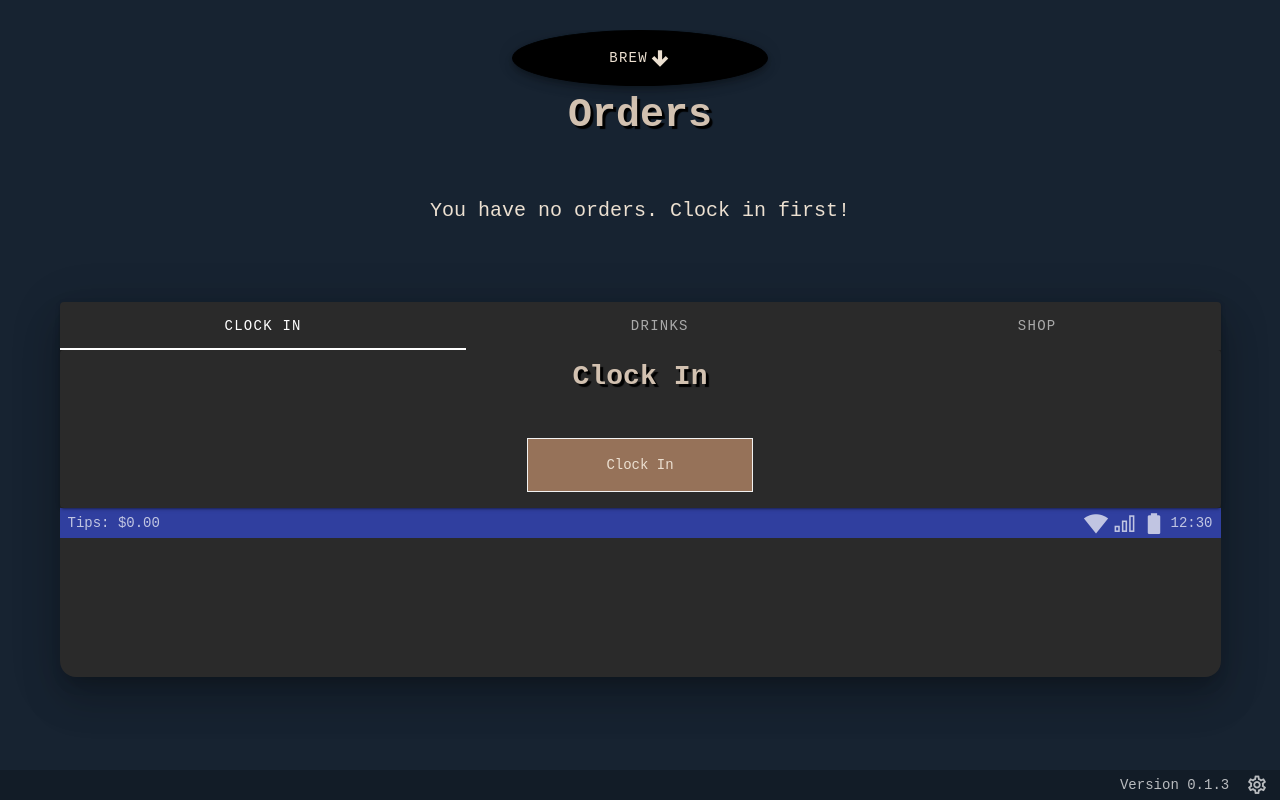
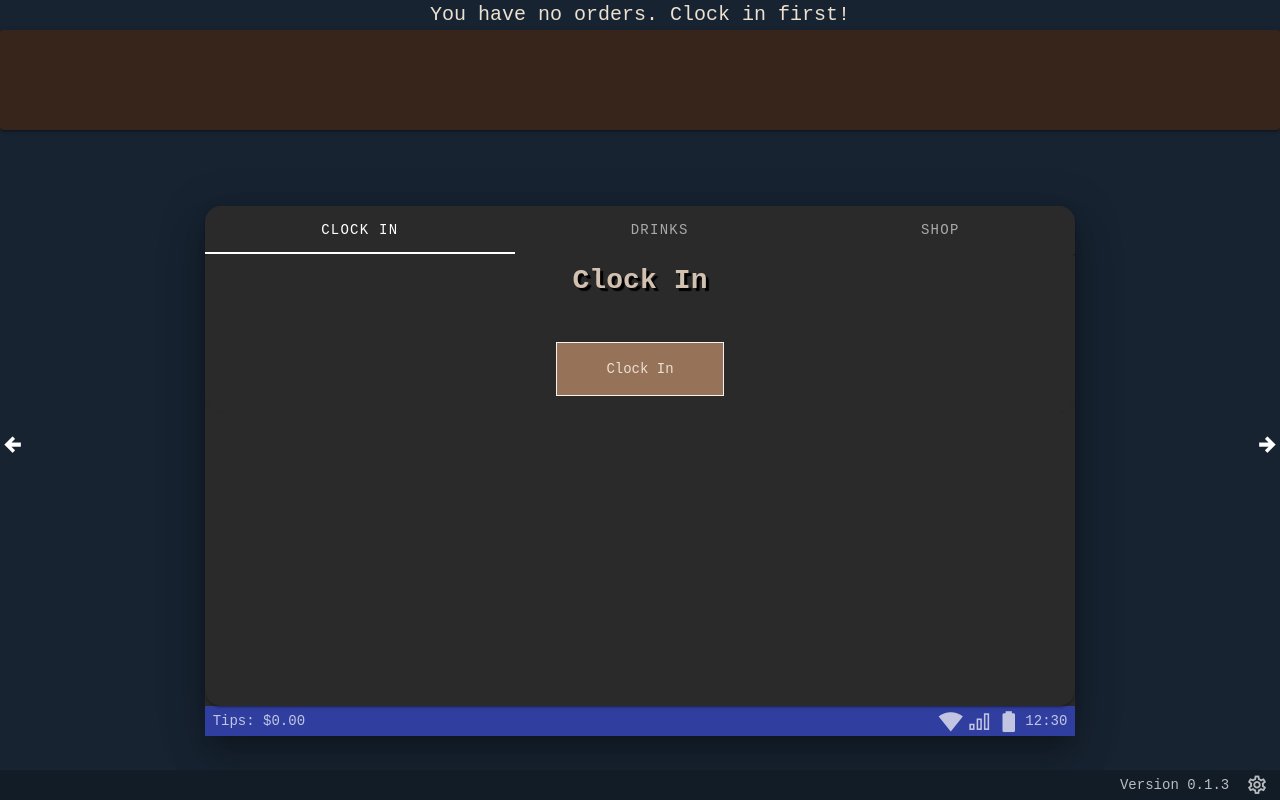
Before and after one commit to mattrenfer/Barista-Simulator, a Vue app: page /#/orders in a window 1280 px wide. Built offline with nearby package versions, Linux system fonts and the light colour scheme.

Commit message:
Left & Right Navs | Screen System Bar | Screen Styles

```diff
--- a/src/App.vue
+++ b/src/App.vue
@@ -138,10 +138,6 @@ export default {
 .v-app-bar {
   background-color: #37251b !important;
   height: auto !important;
-}
-
-.v-main {
-  margin-top: 30px;
 }
 
 .v-system-bar {
--- a/src/views/Brew.vue
+++ b/src/views/Brew.vue
@@ -1,21 +1,18 @@
 <template>
 <v-app>
-  <div class="text-center">
-    <router-link to="/orders">
-      <v-btn
-        fab
-        dark
-        color="black"
-      >Orders<br />
-        <v-icon class="nav-arrow" dark>
-          mdi-arrow-up-thick
-        </v-icon>
-
-      </v-btn>
-    </router-link>
-  </div>
+  <div class="nav-button-left">
+      <router-link to="/orders">
+          <span class="nav-button-text">Orders</span><br />
+          <v-icon class="nav-arrow" dark> mdi-arrow-left-thick </v-icon>
+      </router-link>
+    </div>
+    <div class="nav-button-right">
+      <router-link to="/brew">
+          <span class="nav-button-text">Orders</span><br />
+          <v-icon class="nav-arrow" dark> mdi-arrow-right-thick </v-icon>
+      </router-link>
+    </div>
   <div class="brew">
-    <h1 class="viewTitle">Brew</h1>
     <h2>
       Cups available: {{ cups }}<br />
     </h2>
@@ -62,8 +59,11 @@ export default {
 
 <style scoped>
 
-#brew {
+#app {
   background-image: url(../assets/imgs/beans-after-1.png) !important;
+  background-size: auto;
+  background-repeat: repeat-y;
+  background-position-x: right;
 }
 
 #main {
@@ -77,4 +77,28 @@ export default {
 }
 
 
+/* Left & Right Nav Buttons */
+
+.v-icon.v-icon.nav-arrow {
+  font-size: 25px !important;
+}
+
+.nav-button-left, .nav-button-right {
+  position: absolute;
+  top: 50%;
+}
+
+.nav-button-right {
+  right: 0;
+}
+
+.nav-button-text {
+  display: none;
+}
+
+.nav-button-text:hover {
+  display:inline;
+}
+
+
 </style>
--- a/src/views/Orders.vue
+++ b/src/views/Orders.vue
@@ -1,18 +1,18 @@
 <template>
   <v-app>
-    <div class="text-center">
+    <div class="nav-button-left">
       <router-link to="/brew">
-        <v-btn fab dark color="black"
-          >Brew<br />
-          <v-icon class="nav-arrow" dark> mdi-arrow-down-thick </v-icon>
-        </v-btn>
+          <span class="nav-button-text">Brew</span><br />
+          <v-icon class="nav-arrow" dark> mdi-arrow-left-thick </v-icon>
+      </router-link>
+    </div>
+    <div class="nav-button-right">
+      <router-link to="/brew">
+          <span class="nav-button-text">Brew</span><br />
+          <v-icon class="nav-arrow" dark> mdi-arrow-right-thick </v-icon>
       </router-link>
     </div>
     <div class="orders">
-      <h1 class="viewTitle">Orders</h1>
-      <div class="descriptiveText" v-show="!this.$store.state.clockedIn">
-        You have no orders. Clock in first!
-      </div>
       <div class="descriptiveText" v-if="this.$store.state.clockedIn">
       <!-- "Customer" component -->
         <transition-group name="fadeIn" appear v-if="!dayDone">
@@ -24,8 +24,7 @@
           <v-icon class="customer" :key="1">mdi-account</v-icon>
         </transition-group>
         <!-- End "Customer" component -->
-        <v-card color="#37251b" height="100"></v-card>
-        <div class="descriptiveText">
+        <!-- <div class="descriptiveText">
           <p>{{ msg }}</p>
           <p>{{ serveMsg }}</p>
         </div>
@@ -43,16 +42,22 @@
           <button @click="refuseCustomer()" v-if="!this.currentCustomer.served">
             Refuse&nbsp;<v-icon class="icon-small">mdi-hand-front-left </v-icon>
           </button>
-        </div>
+        </div> -->
       </div>
 
+     <div class="descriptiveText" v-show="!this.$store.state.clockedIn">
+        You have no orders. Clock in first!
+
+      </div>
+
+      <v-card color="#37251b" height="100"></v-card>
       <!-- "Screen" component -->
 
       <v-container class="mt-16">
-        <v-row justify-content="center">
+        <v-row>
           <v-col>
-            <v-sheet color="#2a2a2a" elevation="24" rounded="xl" height="375">
-              <v-card color="basil">
+            <v-sheet color="#2a2a2a" elevation="24" rounded="xl" width="75%" class="screen">
+              <v-card color="basil" height="500" rounded="xl">
                 <v-tabs
                   v-model="tab"
                   background-color="transparent"
@@ -282,6 +287,16 @@ export default {
 </script>
 
 <style lang="scss" scoped>
+
+
+// #app {
+//   background-image: url(../assets/imgs/orders-bg.jpg) !important;
+//   background-size:auto;
+//   background-repeat: no-repeat;
+//   background-position-y: -800px;
+// }
+
+
 .v-icon.v-icon {
   font-size: 100px !important;
 }
@@ -293,10 +308,6 @@ export default {
 .v-icon.v-icon.customer {
   position: relative; //positions customer closer to table
   top: 17px;
-}
-
-.v-icon.v-icon.nav-arrow {
-  font-size: 25px !important;
 }
 
 /* Animation Styles */
@@ -320,4 +331,38 @@ export default {
 .basil--text {
   color: #356859 !important;
 }
+
+
+
+/* Left & Right Nav Buttons */
+
+.v-icon.v-icon.nav-arrow {
+  font-size: 25px !important;
+}
+
+.nav-button-left, .nav-button-right {
+  position: absolute;
+  top: 50%;
+}
+
+.nav-button-right {
+  right: 0;
+}
+
+.nav-button-text {
+  display: none;
+}
+
+.nav-button-text:hover {
+  display:inline;
+}
+
+
+/* Screen Styles */
+
+.screen {
+  margin: auto;
+}
+
+
 </style>
```
